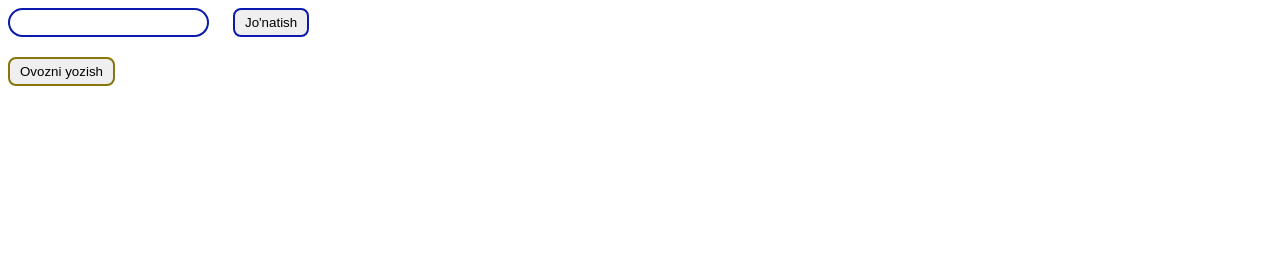
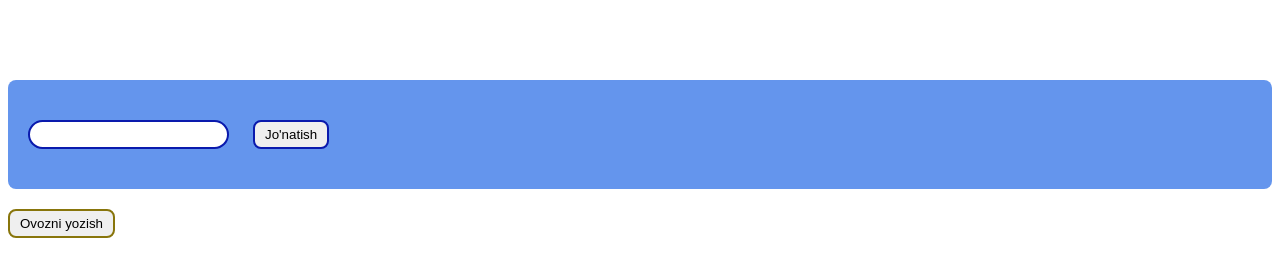
Before and after one commit to asadbekded/4-oy-1-dars, a plain HTML site: page index.html in a window 1280 px wide. Drawn offline with Linux system fonts and the light colour scheme.

Commit message:
add new change

```diff
--- a/css/main.css
+++ b/css/main.css
@@ -1,8 +1,14 @@
+form{
+   margin-top: 80px;
+   background-color: cornflowerblue;
+   border-radius: 8px;
+   padding: 40px 20px 40px 20px;
+   margin-bottom: 20px;
+}
 .js-inp{
    border: 2px solid rgb(10, 26, 173);
    border-radius: 15px;
    margin-right: 20px;
-   margin-bottom: 20px;
    padding: 5px 10px;
 }
 .hero-btn{
```
